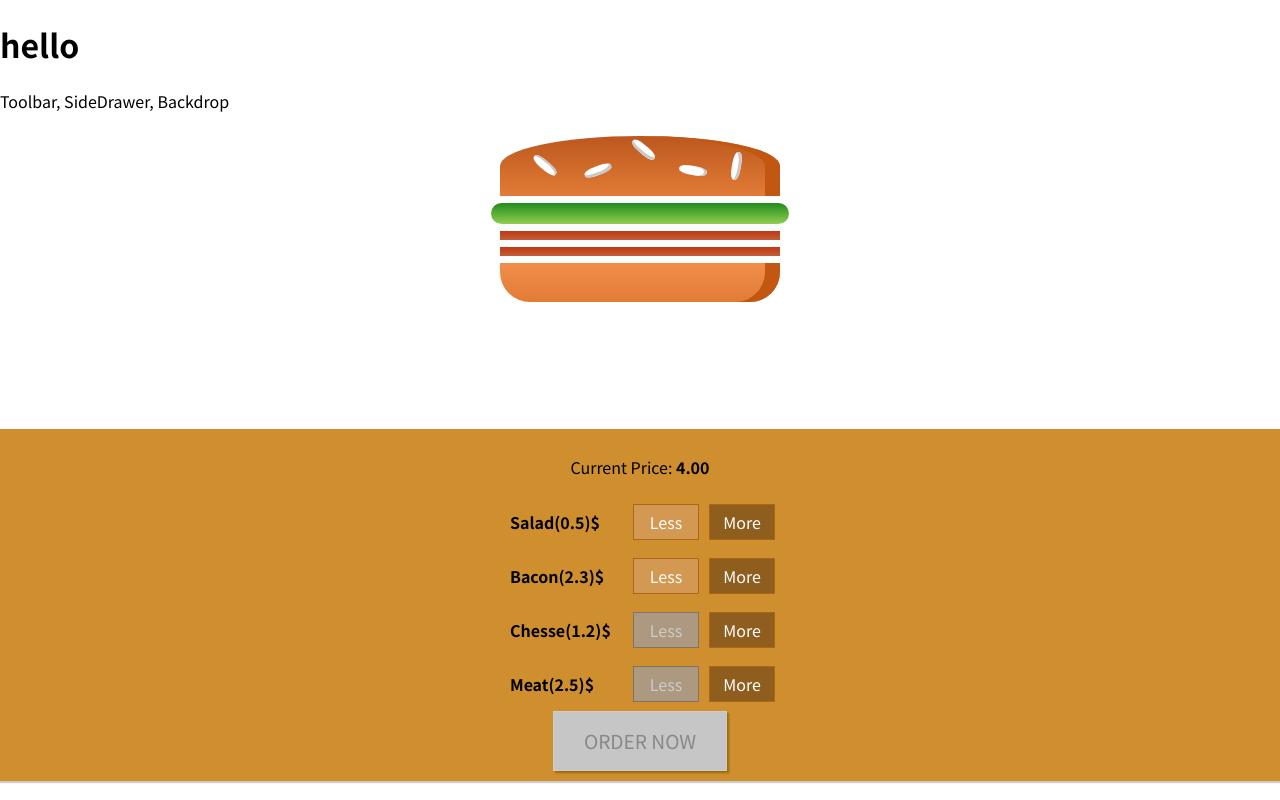
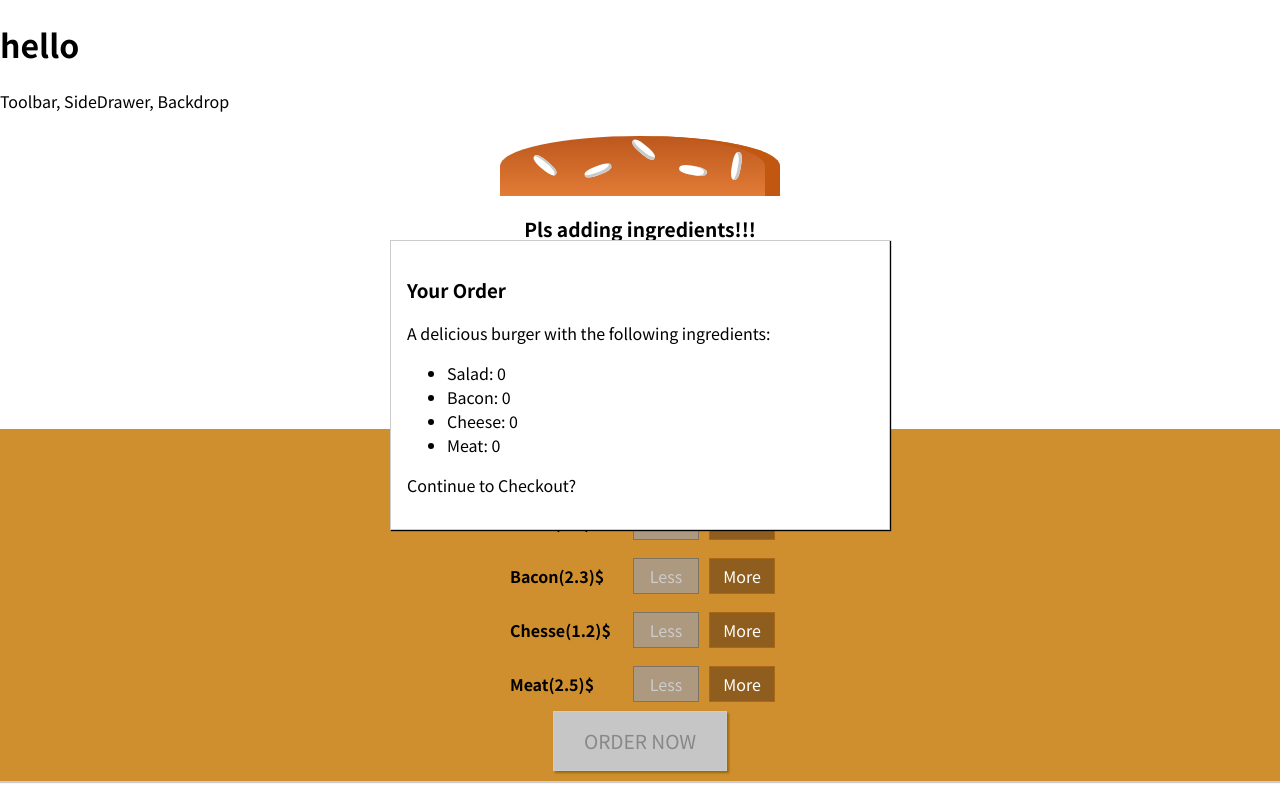
Before and after one commit to trlong357/Burger, a React (Create React App) app: page / in a window 1280 px wide. Built offline with nearby package versions, Linux system fonts and the light colour scheme.

Commit message:
137. Creating the Order Summary Modal

```diff
--- /dev/null
+++ b/src/components/Burger/OrderSummary/OrderSummary.js
@@ -0,0 +1,22 @@
+import React from "react";
+import Aux from "../../../hoc/Aux";
+const orderSummary = (props) => {
+  const ingredientSummary = Object.keys(props.ingredients).map((igKey) => {
+    return (
+      <li key={igKey}>
+        <span style={{ textTransform: "capitalize" }}>{igKey}</span>:{" "}
+        {props.ingredients[igKey]}
+      </li>
+    );
+  });
+  return (
+    <Aux>
+      <h3>Your Order</h3>
+      <p>A delicious burger with the following ingredients:</p>
+      <ul>{ingredientSummary}</ul>
+      <p>Continue to Checkout?</p>
+    </Aux>
+  );
+};
+
+export default orderSummary;
--- /dev/null
+++ b/src/components/UI/Modal/Modal.js
@@ -0,0 +1,10 @@
+import React from "react";
+import classes from "./Modal.module.css";
+const modal = (props) => (
+  <div className={classes.Modal}>
+    {props.children}
+    {/* <div></div> */}
+  </div>
+);
+
+export default modal;
--- /dev/null
+++ b/src/components/UI/Modal/Modal.module.css
@@ -0,0 +1,20 @@
+.Modal {
+  position: fixed;
+  z-index: 500;
+  background-color: white;
+  width: 70%;
+  border: 1px solid #ccc;
+  box-shadow: 1px 1px 1px black;
+  padding: 16px;
+  left: 15%;
+  top: 30%;
+  box-sizing: border-box;
+  transition: all 0.3s ease-out;
+}
+
+@media (min-width: 600px) {
+  .Modal {
+    width: 500px;
+    left: calc(50% - 250px);
+  }
+}
--- a/src/containers/BurgerBuilder/BurgerBuilder.js
+++ b/src/containers/BurgerBuilder/BurgerBuilder.js
@@ -2,7 +2,8 @@
 import Aux from "../../hoc/Aux";
 import Burger from "../../components/Burger/Burger";
 import BuildControls from "../../components/Burger/BuildControls/BuildControls";
-
+import Modal from "../../components/UI/Modal/Modal";
+import OrderSummary from "../../components/Burger/OrderSummary/OrderSummary";
 const INGREDIENT_PRICES = {
   salad: 0.5,
   cheese: 1.2,
@@ -18,8 +19,8 @@
   // }
   state = {
     ingredients: {
-      salad: 1,
-      bacon: 2,
+      salad: 0,
+      bacon: 0,
       cheese: 0,
       meat: 0,
     },
@@ -59,6 +60,7 @@
     if (oldCount <= 0) {
       return;
     }
+    console.log("oldCount", oldCount);
     const updatedCount = oldCount - 1;
     const updatedIngredients = {
       ...this.state.ingredients,
@@ -85,6 +87,9 @@
     console.log("DisableInfo: ", disableInfo);
     return (
       <Aux>
+        <Modal>
+          <OrderSummary ingredients={this.state.ingredients} />
+        </Modal>
         <Burger ingredients={this.state.ingredients} />
         <BuildControls
           ingredientAdded={this.addIngredientHandler}
```
Also changed, not shown: 1 other file (tests, documents, lock files or other folders).
